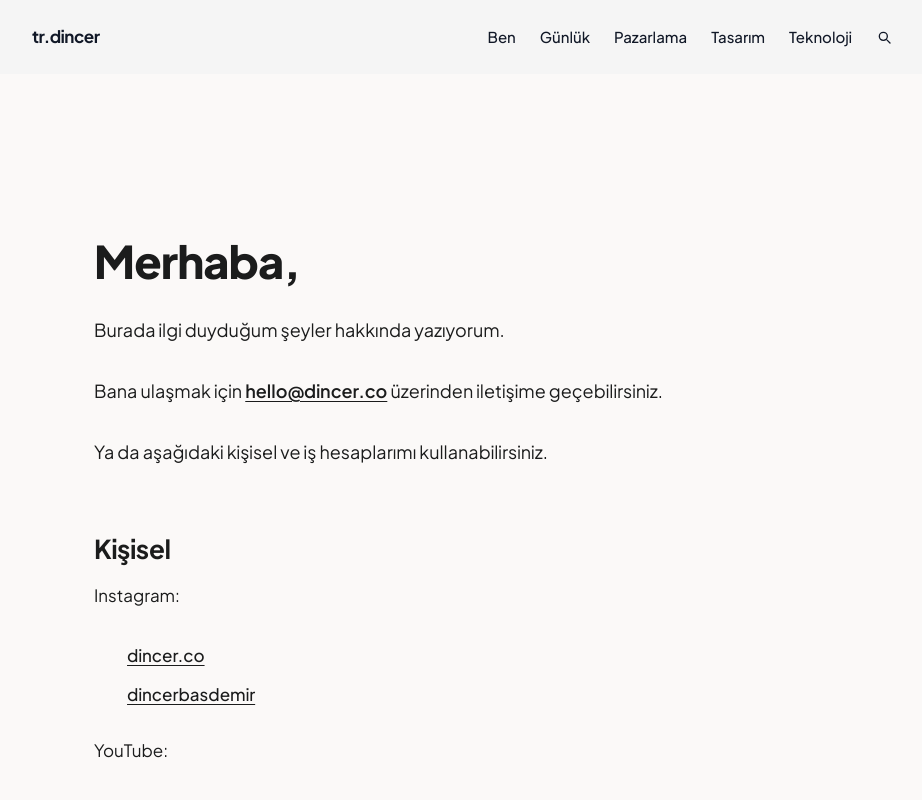
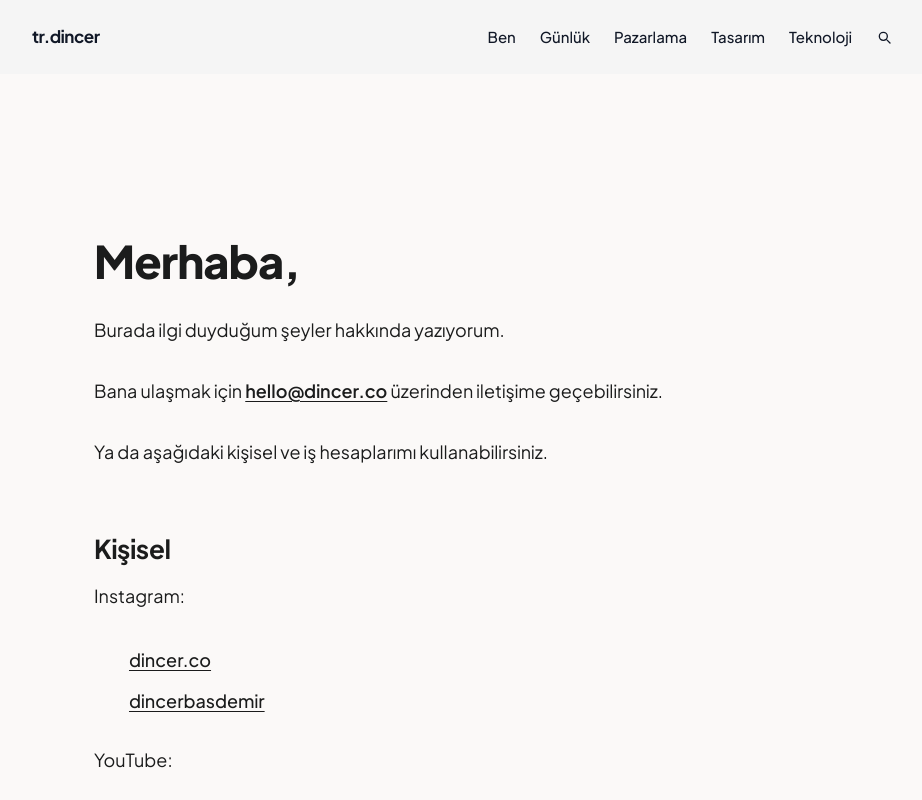
Before and after one commit to dincerbasdemir/tr-dincer-blog, a Next.js app: page /ben in a window 1280 px wide. Shown: the top 800 px of the page, without its empty margins (178-1100 px from the left). Built offline with nearby package versions, Linux system fonts and the light colour scheme.

Commit message:
Article body: 18px font size

```diff
--- a/app/globals.css
+++ b/app/globals.css
@@ -19,7 +19,7 @@
 .prose {
   max-width: none;
   font-family: var(--font-jakarta), system-ui, sans-serif;
-  font-size: 17px;
+  font-size: 18px;
   line-height: 1.8;
   color: #1b1c1c;
 }
```
